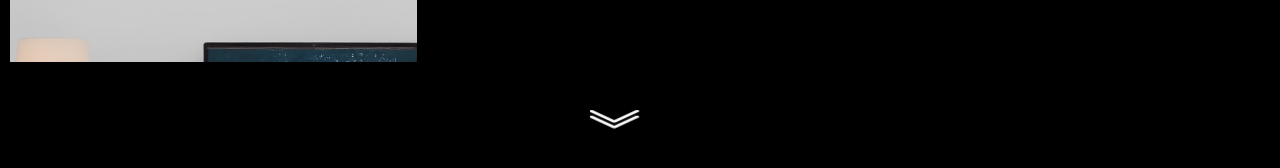
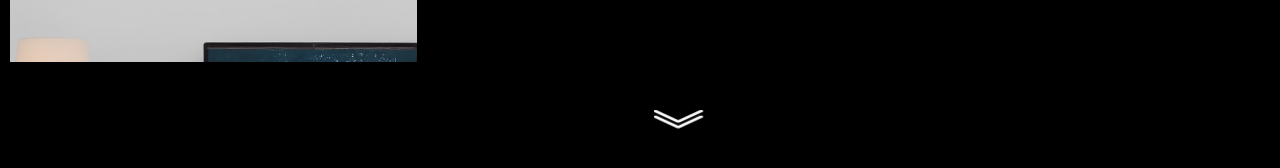
Before and after one commit to TharakaUJ/two02, a Jekyll site: the page index.html, which Jekyll copies as it is, in a window 1280 px wide. Shown: the part 651-819 px from the top of the page. Built offline with Jekyll 4.4.1, drawn with Linux system fonts in a browser that asks for light colours.

Commit message:
svg padding left

```diff
--- a/index.html
+++ b/index.html
@@ -200,6 +200,10 @@
 			text-align: center;
 			margin: 0;
 			align-items: center;
+		}
+
+		.down > svg {
+			padding-left: 10%;
 		}
 
 		.down path:nth-child(1) {
```
